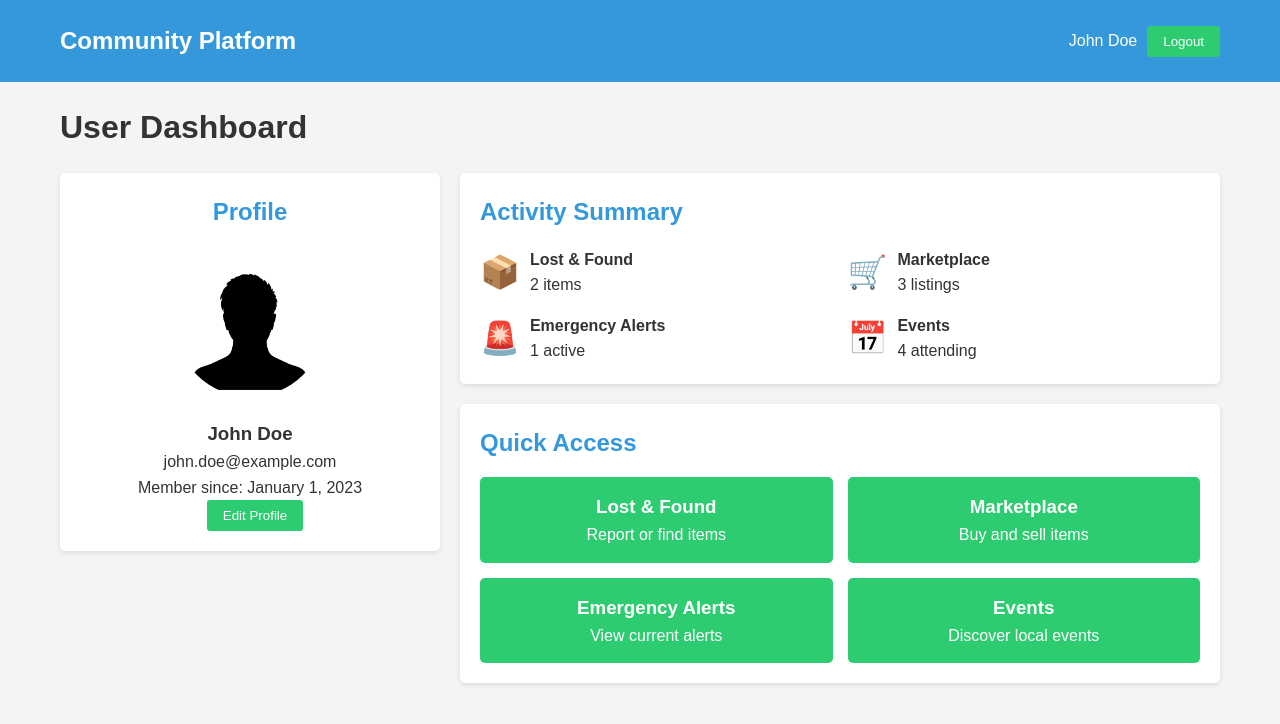
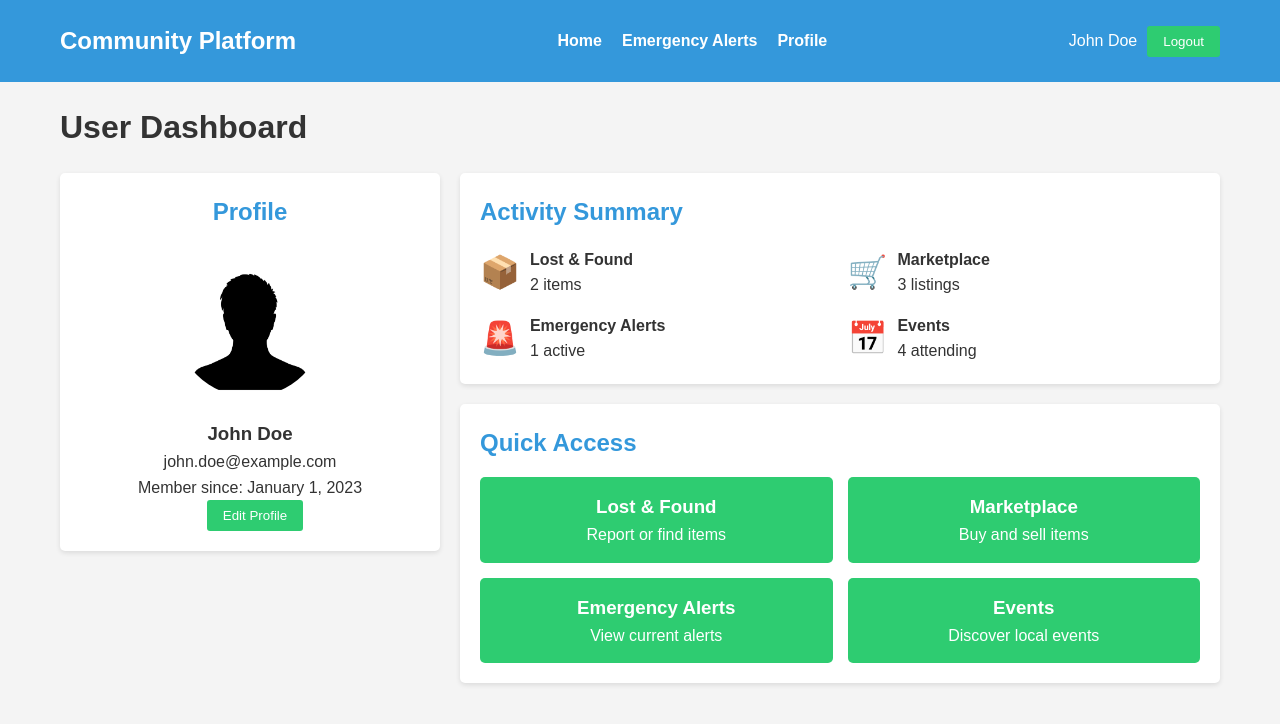
Before and after one commit to badhon-dalbot/Integrated-Community-Platform, a website: page frontend/user-dashboard.html in a window 1280 px wide. Drawn offline with Linux system fonts and the light colour scheme; no server answers.

Commit message:
nav bar update

```diff
--- a/frontend/css/user-dashboard.css
+++ b/frontend/css/user-dashboard.css
@@ -37,6 +37,26 @@ nav {
   justify-content: space-between;
   align-items: center;
   height: 50px;
+}
+
+.nav-links {
+  display: flex;
+  list-style: none;
+}
+
+.nav-links li {
+  margin-left: 20px;
+}
+
+.nav-links a {
+  color: white;
+  text-decoration: none;
+  font-weight: bold;
+  transition: color 0.3s ease;
+}
+
+.nav-links a:hover {
+  color: var(--secondary-color);
 }
 
 .logo {
--- a/frontend/user-dashboard.html
+++ b/frontend/user-dashboard.html
@@ -10,6 +10,11 @@
     <header>
       <nav class="container">
         <div class="logo">Community Platform</div>
+        <ul class="nav-links">
+          <li><a href="/frontend/home.html">Home</a></li>
+          <li><a href="#emergency">Emergency Alerts</a></li>
+          <li><a href="/frontend/profile.html">Profile</a></li>
+        </ul>
         <div class="user-actions">
           <span id="user-name">John Doe</span>
           <button class="btn" id="logout-btn">Logout</button>
```
Also changed, not shown: frontend/home.html (+2 -3 lines), frontend/profile.html (+6 -13 lines).
